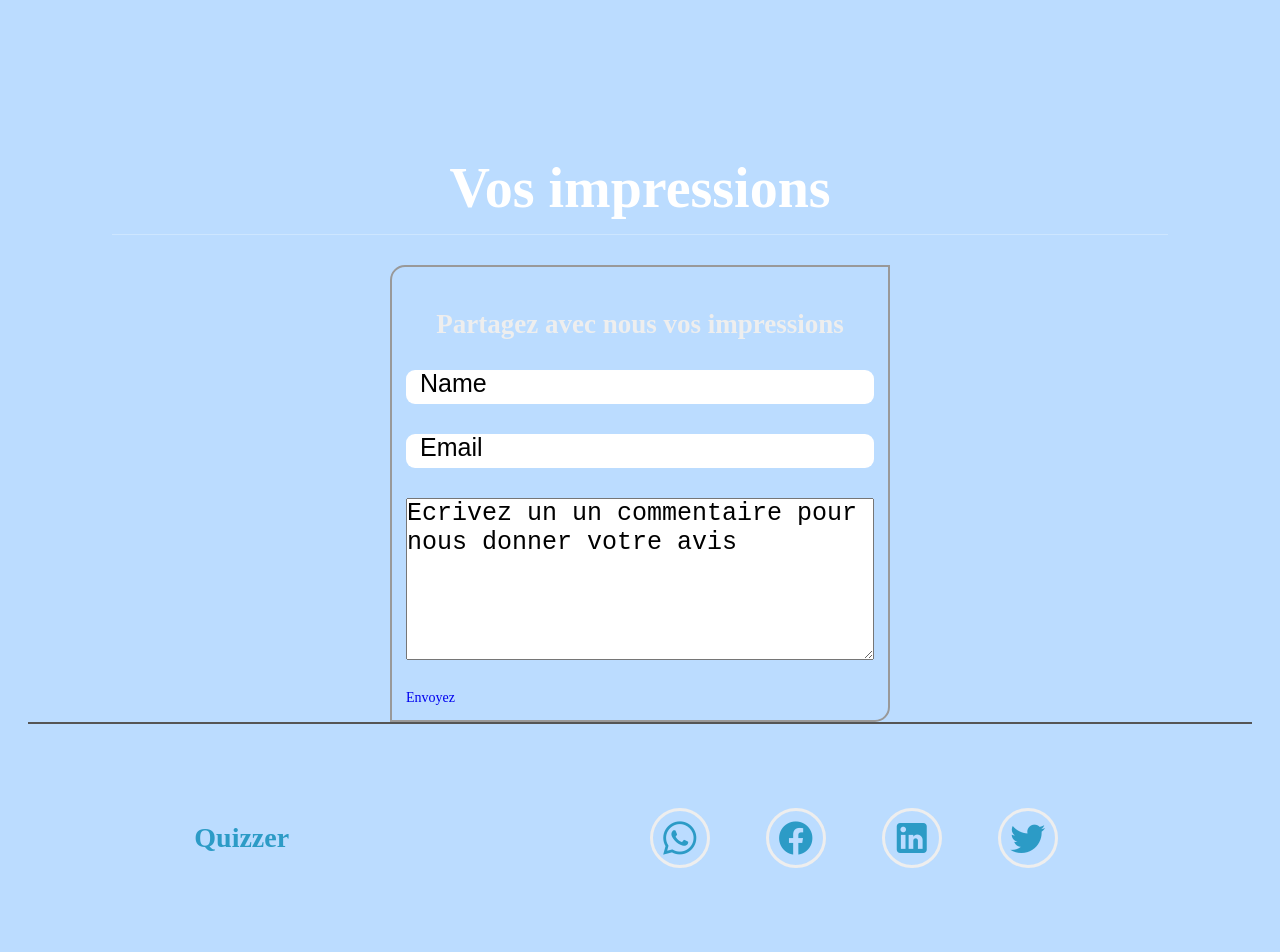
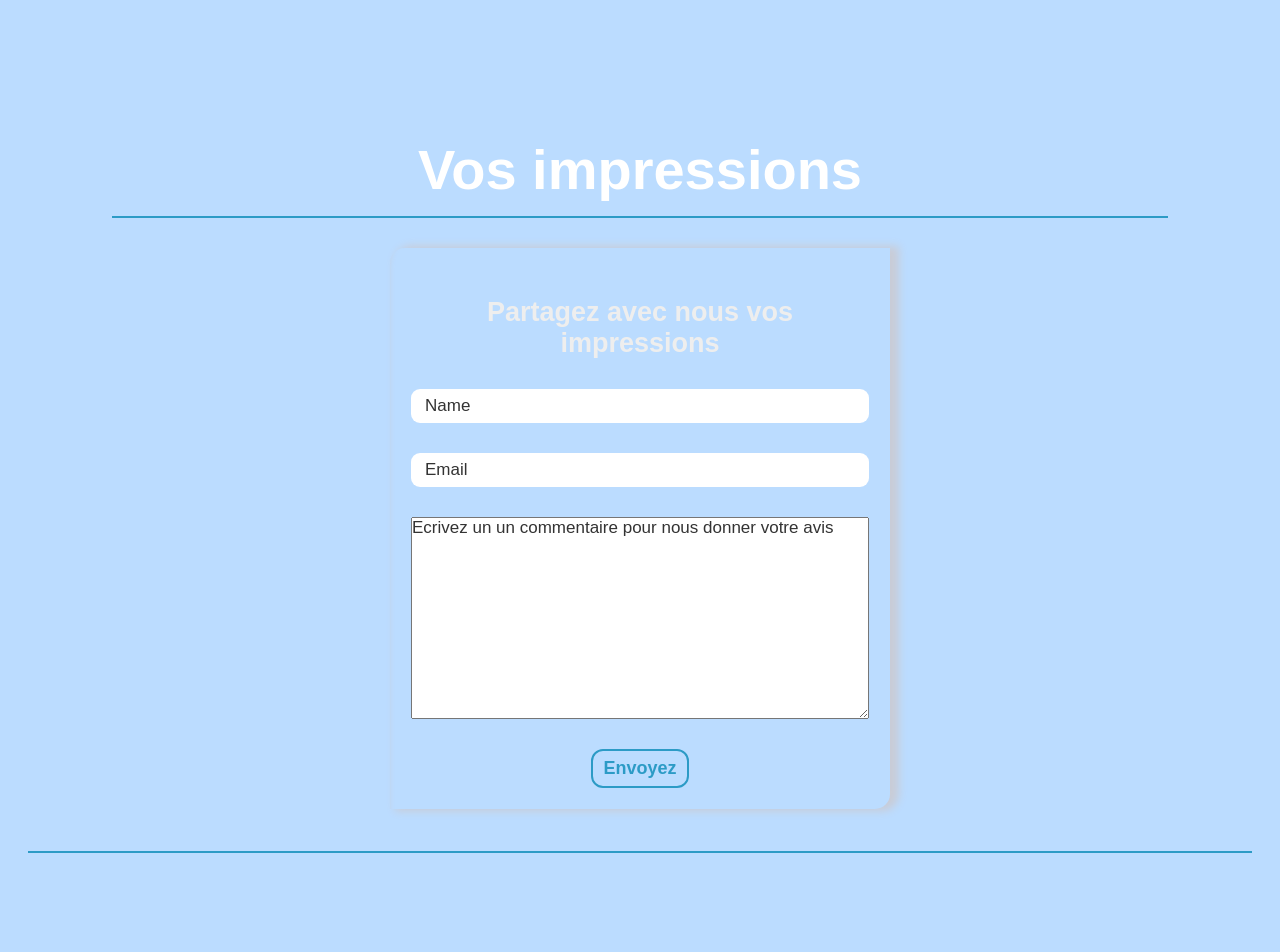
Before and after one commit to DieudoQUI/QuizProject, a Vue app: page /quizCategory in a window 1280 px wide. Shown: the part 580-1532 px from the top of the page. Built offline with nearby package versions, Linux system fonts and the light colour scheme.

Commit message:
correction of form QuizCategorypage

```diff
--- a/src/assets/base.css
+++ b/src/assets/base.css
@@ -33,6 +33,8 @@
   --border-radius-card: var(--padding-card);
   --box-shadow-card-2: 8px 8px 32px var(--desaturate-cyan);
 
+  --color-blue: #2c9bc6;
+
 }
 
 
@@ -43,6 +45,7 @@
   box-sizing: border-box;
   position: relative;
   z-index: 5;
+  font-family: 'Montserrat', sans-serif;
  }
  body{
   background-color: #bbdcff;
@@ -74,7 +77,7 @@
   border-radius: 9px;
   font-size: 15px;
   font-weight: bold;
-  background: #2c9bc6;
+  background: var(--color-blue);
   transition: 1s;
   color: #fff;
  }
@@ -87,6 +90,10 @@
   color: #2c9bc6;
   font-weight: 700;
 }
+textarea{
+  outline: none;
+  font-size: 17px;
+}
  input, input:hover, input:active{
   outline: none;
  }
--- a/src/components/Login.vue
+++ b/src/components/Login.vue
@@ -42,7 +42,7 @@
      <body>
         <div class="connection__block">
             <div class="connection__block__left">
-                <p>Bienvenue! Merci de bien vouloir vous connecter  pour demeurer un érudit.</p>
+                <p>Bienvenue! Demeurer un érudit, en vous connectant.</p>
             </div>
             <div class="connection__block__right">
                 <div class="connection__block__right__title">
@@ -137,6 +137,7 @@
     .connection__block__left{
         width: calc(727px - 300px);
         text-align: center;
+        padding: 1rem;
     }
     .connection__block__left p{
         font-size: 55px;
--- a/src/components/Navbar.vue
+++ b/src/components/Navbar.vue
@@ -1,7 +1,7 @@
 <script lang="ts" setup>
-import {ref} from 'vue'
 import { RouterLink } from 'vue-router';
 import images1 from '../assets/images1.jpeg'
+
 const img = images1
 
 </script>
@@ -52,7 +52,7 @@ const img = images1
         gap: 20px;
     }
     .menu__item{
-        font-size: 1.5rem;
+        font-size: 1.25rem;
         color: #2c9bc6;
         font-weight: 700;
     }
--- a/src/components/Register.vue
+++ b/src/components/Register.vue
@@ -79,9 +79,7 @@ const router = useRouter()
     }
     .register__block__left{
         width: calc(727px - 300px);
-        display: flex;
-        justify-content: center;
-        align-items: center;
+       /*  text-align: center; */
         padding: 1rem;
     }
     .register__block__left p{
--- a/src/views/PlayQuizPage.vue
+++ b/src/views/PlayQuizPage.vue
@@ -37,6 +37,7 @@
     });
     return value;
   });
+
 
   const getCurrentQuestion = computed(() => {
     let question = quizsApp.value[currentQuestion.value];
@@ -268,7 +269,7 @@ p {
 	text-align: center;
 }
 .previousLink{
-    margin-top: 2rem;
-    line-height: 1.5;
+  display: flex;
+  gap: 50px;
 }
 </style>
--- a/src/views/QuizCategory.vue
+++ b/src/views/QuizCategory.vue
@@ -75,7 +75,6 @@
                     </div>
                </div>
             </footer>
-
             <!--  footer ends -->
         </div>
    </body>
@@ -84,8 +83,8 @@
 <style scoped>
 
  .category__content{
-    width: 80%;
-    margin: auto;
+    /* width: 80%;
+    margin: auto; */
     text-align: center;
     padding-bottom: 100px;
 }
@@ -107,6 +106,7 @@ p{
     margin-top: 5%;
     display: flex;
     justify-content: space-between;
+
 }
 .category-col{
     flex-basis: 31%;
@@ -132,26 +132,25 @@ h3{
 }
 
 /* ----==========Contact start=============------ */
+.contact{
+    margin-bottom: 3rem;
+}
 .heading{
     text-align: center;
     margin: 0 6rem;
     font-size: 4rem;
     padding: 1rem;
-    border-bottom: .1rem solid #fff4;
+    border-bottom: 2px solid var(--color-blue);
     color: #fff;
 }
-.heading span {
-    color: salmon;
-}
-
 form{
     width:500px;
     margin: 0 auto;
     margin-top: 30px;
     border-top-left-radius: 15px;
     border-bottom-right-radius: 15px;
-    border: 2px solid #999;
-    padding: 1rem;
+    padding: 1.5rem;
+    box-shadow: inset 23px 4px 7px -25px #c9ccd7, 7px 0px 8px 2px#c9ccd7;
 }
 .formular h1{
     padding-top: 2rem;
@@ -167,46 +166,43 @@ form{
 }
 
  input{
-    background: gris;
-/*     margin: 0px auto;
-    outline: none;
-    background: none;
     border: none;
-    width: 100%;
-    height: 50px;
-    color: #eee;
-    background-color: salmon;
-    font-size: 25px; */
-    color: #000;
+  padding: 0.5rem 1rem;
+  border-radius: 9px;
+  font-size: 17px;
+
+
 }
- .btn3{
-    margin: 20px auto;
+ .btn{
+    margin: 0  auto;
     display: block;
     padding: .5rem .75rem;
-    border: 2px solid salmon;
-    border-radius: 18px;
+    border: 2px solid var(--color-blue);
+    border-radius: 12px;
     background-color: transparent;
-    color: salmon;
+    color: var(--color-blue);
     font-size: 18px;
     font-weight: 700;
     cursor: pointer;
 }
+.btn:hover{
+    background-color: var(--color-blue);
+    color: #fff;
+}
 ::placeholder{
-    color: #000;
-    font-size: 25px;
+    color: #333;
+    font-size: 17px;
 }
 /* ----==========Contact ends=============------ */
 /* ----==========footer=============------ */
 .footer__content{
-    border-top: 2px solid #555;
-    padding: 5rem 0 5rem 0;
+    padding:10rem 0 2rem 0;
+    border-top: 2px solid var(--color-blue);
     display: flex;
-    justify-content: space-around;
+    justify-content: space-between;
     align-items: center;
 }
-/*  footer .footer-left a{
-     color: #eee;
-}  */
+
 footer .footer-right ul{
     display: flex;
     color: #eee;
@@ -219,7 +215,6 @@ footer .footer-right ul li a{
     display: flex;
     justify-content: center;
     align-items: center;
-    color: salmon;
     height: 60px;
     width: 60px;
     border-radius: 50%;
@@ -227,12 +222,11 @@ footer .footer-right ul li a{
     color: #2c9bc6;
     font-size: 40px;
 }
-footer .footer-right ul li a .fa-brands{
-   /*  color: #000; */
+footer .footer-right ul li .mdi{
     color: #2c9bc6;
 }
-footer .footer-right ul li a .fa-brands:hover{
-    box-shadow: 10px 10px 10px white;
+footer .footer-right ul li .mdi:hover{
+    box-shadow: 0px 0px 10px white;
 }
 
 </style>
```
Lines whose indentation alone changed are shown as unchanged.
